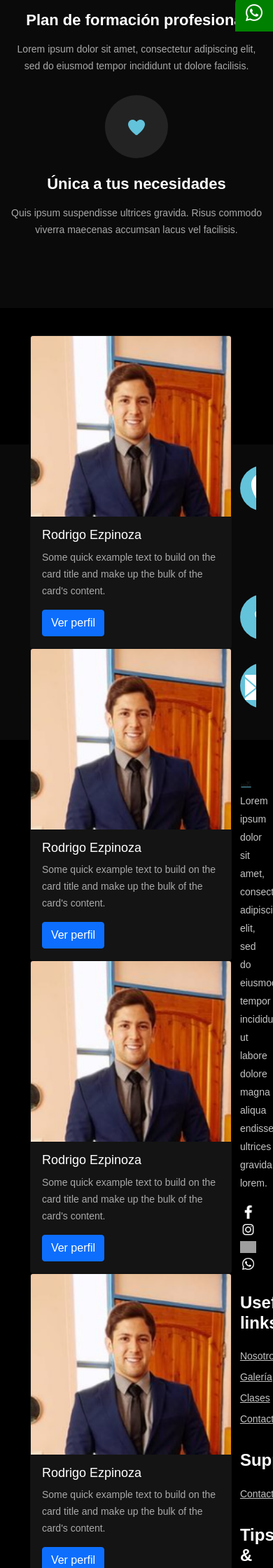
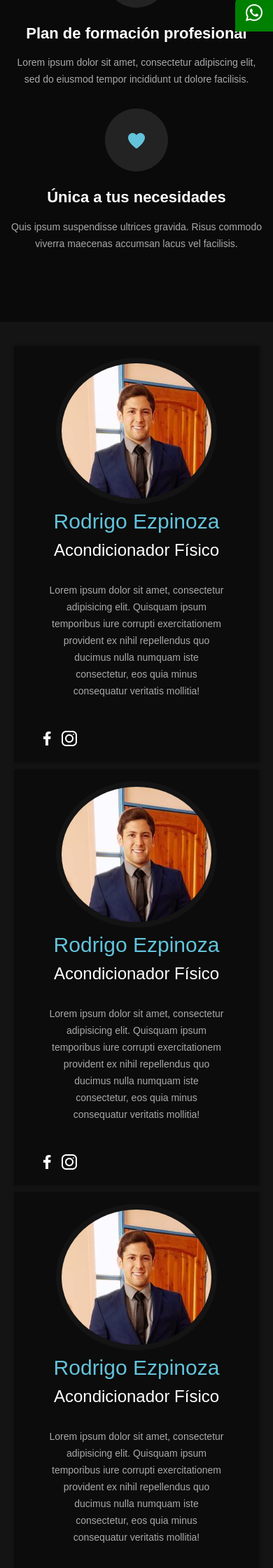
Before and after one commit to Ed-C-Ch/GimnasioFenix, a Django app: page /nosotros in a window 390 px wide; the page is wider, and only the part inside the window is pictured. Shown: the part 957-3197 px from the top of that part at 70% size. Run offline with Django 3.2, Linux system fonts and the light colour scheme; grey boxes are pictures that could not be loaded.

Commit message:
Tarjeta de presentacion

```diff
--- /dev/null
+++ b/core/static/core/css/tarjetas.css
@@ -0,0 +1,158 @@
+#tarjetas{
+    display: flex;
+    align-items: center;
+    justify-content: flex-start;
+    height: 50vh;
+    background: #141414;
+    font-family: 'nunito', sans-serif;
+    padding: 0 20px;
+    padding-left: 20%;
+}
+
+#tarjetas2{
+    display: flex;
+    align-items: center;
+    justify-content: center;
+    height: 50vh;
+    background: #141414;
+    font-family: 'nunito', sans-serif;
+    padding: 0 20px;
+    padding-left: 20%;
+}
+
+#tarjetas3{
+    display: flex;
+    align-items: center;
+    justify-content: flex-start;
+    height: 50vh;
+    background: #141414;
+    font-family: 'nunito', sans-serif;
+    padding: 0 20px;
+    padding-left: 20%;
+}
+
+#tarjetas h2, h4{
+    color: white;
+}
+
+.card-container{
+    display: flex;
+    width: 600px;
+    height: auto;
+    background: #0c0c0c;
+    border-radius: 2px;
+    box-shadow: 1px 1px 4px 2px rgba(0, 0, 0, .2);
+}
+
+#header-card{
+    border-right: 1px solid white;
+}
+
+#header-card, #desc-card{
+    padding: 20px;
+    text-align: center;
+}
+
+#header-card a{
+    position: relative;
+    display: block;
+}
+
+#header-card .imagen-entrenador{
+    border-radius: 50%;
+    box-shadow: 0 0 0 8px  #141414;
+    margin: 5px 5px;
+    transition: .2s;
+}
+
+#header-card a:hover .imagen-entrenador{
+    box-shadow: 0 0 0 8px  #141414;
+}
+
+#header-card h2{
+    color: #63c3db;
+    font-size: 30px;
+    padding-bottom: 3%;
+    padding-top: 10px;
+}
+
+#header-card h4{
+    margin-bottom: 20px;
+}
+
+#desc-card{
+    position: relative;
+}
+
+#desc-card p{
+    margin: 20px 30px;
+}
+
+.card-container .iconos-card{
+    display: inline-block;
+    padding: 0 15px;
+    color: #63c3db;
+}
+
+@media (max-width:640px){
+    #tarjetas{
+        display: flex;
+        align-items: center;
+        justify-content: center;
+        height: 50vh;
+        background: #141414;
+        font-family: 'nunito', sans-serif;
+        padding: 0 20px;
+        padding-top: 85%;
+        padding-bottom: 100%;
+    }
+
+    #tarjetas2{
+        display: flex;
+        align-items: center;
+        justify-content: center;
+        height: 50vh;
+        background: #141414;
+        font-family: 'nunito', sans-serif;
+        padding: 0 20px;
+        padding-top: 55%;
+        padding-bottom: 100%;
+    }
+
+    #tarjetas3{
+        display: flex;
+        align-items: center;
+        justify-content: center;
+        height: 50vh;
+        background: #141414;
+        font-family: 'nunito', sans-serif;
+        padding: 0 20px;
+        padding-top: 55%;
+        padding-bottom: 80%;
+    }
+
+
+    .card-container{
+        display: block;
+    }
+
+    #header-card{
+        padding: 20px 20px 5px 20px;
+        border: none;
+    }
+
+    #desc-card{
+        padding: 5px 20px 20px 20px;
+    }
+
+    #header-card h4{
+        margin: 0;
+    }
+
+    .card-container .iconos-card{
+        display: inline-block;
+        padding-left: 10%;
+        padding-bottom: 5%;
+        color: #63c3db;
+    }
+}
--- a/core/templates/core/index.html
+++ b/core/templates/core/index.html
@@ -15,6 +15,9 @@
     <link rel="stylesheet" href="{% static 'core/css/clases.css' %}">
     <link rel="stylesheet" href="{% static 'core/css/menu.css' %}">
     <link rel="stylesheet" href="{% static 'core/css/detalles.css' %}">
+
+
+
 
 </head>
 <body>
--- a/core/templates/core/nosotros.html
+++ b/core/templates/core/nosotros.html
@@ -2,6 +2,8 @@
 {% load static %}
 
     {% block content %}
+
+    <link rel="stylesheet" href="{% static 'core/css/tarjetas.css' %}">
 
     <div class="contenedor">
         <img src="{% static 'core/img/portada-contacto.jpg' %}" />
@@ -13,7 +15,7 @@
     <!-- Breadcrumb Section End -->
 
     <!-- ChoseUs Section Begin -->
-    <section class="choseus-section spad">
+    <section style="padding-top: 5%;" class="choseus-section spad">
         <div class="container">
             <div class="row">
                 <div class="col-lg-12">
@@ -60,51 +62,64 @@
         </div>
     </section>
 
+    <div class="containe" id="tarjetas">
+      <div class="card-container">
+        <div class="header" id="header-card">
+          <a href="#">
+            <img class="imagen-entrenador" src="{% static 'core/img/imagen-rodrigo.png' %}" alt="">
+          </a>
+          <h2>Rodrigo Ezpinoza</h2>
+          <h4>Acondicionador Físico</h4>
+        </div>
+        <div class="descripcion" id="desc-card">
+        <p>Lorem ipsum dolor sit amet, consectetur adipisicing elit. Quisquam ipsum temporibus iure corrupti exercitationem provident ex nihil repellendus quo ducimus nulla numquam iste consectetur, eos quia minus consequatur veritatis mollitia!</p>
+        </div>
+        <div class="iconos-card">
+          <a href="#"><img src="{% static 'core/img/icono-face.png' %}" alt=""></a>
+          <a href="#"><img src="{% static 'core/img/icono-insta.png' %}" alt=""></a>
+        </div>
+      </div>
+    </div>
 
-    <section style="background-color: black;" class="seccion-entrenadores">
-        <div>
-            <div class="card" style="width: 18rem; background-color: #141414;">
-                <img src="{% static 'core/img/imagen-rodrigo.png' %}" class="card-img-top" alt="...">
-                <div class="card-body">
-                  <h5 class="card-title" style="color: white;">Rodrigo Ezpinoza</h5>
-                  <p class="card-text">Some quick example text to build on the card title and make up the bulk of the card's content.</p>
-                  <a target="_blank" href="https://www.instagram.com/rodrigonicolase.lopez15/" class="btn btn-primary">Ver perfil</a>
-                </div>
-              </div>
-              <div class="card" style="width: 18rem; background-color: #141414;">
-                <img src="{% static 'core/img/imagen-rodrigo.png' %}" class="card-img-top" alt="...">
-                <div class="card-body">
-                  <h5 class="card-title" style="color: white;">Rodrigo Ezpinoza</h5>
-                  <p class="card-text">Some quick example text to build on the card title and make up the bulk of the card's content.</p>
-                  <a target="_blank" href="https://www.instagram.com/rodrigonicolase.lopez15/" class="btn btn-primary">Ver perfil</a>
-                </div>
-              </div>
-              <div class="card" style="width: 18rem; background-color: #141414;">
-                <img src="{% static 'core/img/imagen-rodrigo.png' %}" class="card-img-top" alt="...">
-                <div class="card-body">
-                  <h5 class="card-title" style="color: white;">Rodrigo Ezpinoza</h5>
-                  <p class="card-text">Some quick example text to build on the card title and make up the bulk of the card's content.</p>
-                  <a target="_blank" href="https://www.instagram.com/rodrigonicolase.lopez15/" class="btn btn-primary">Ver perfil</a>
-                </div>
-              </div>
-              <div class="card" style="width: 18rem; background-color: #141414;">
-                <img src="{% static 'core/img/imagen-rodrigo.png' %}" class="card-img-top" alt="...">
-                <div class="card-body">
-                  <h5 class="card-title" style="color: white;">Rodrigo Ezpinoza</h5>
-                  <p class="card-text">Some quick example text to build on the card title and make up the bulk of the card's content.</p>
-                  <a target="_blank" href="https://www.instagram.com/rodrigonicolase.lopez15/" class="btn btn-primary">Ver perfil</a>
-                </div>
-              </div>
-              <div class="card" style="width: 18rem; background-color: #141414;">
-                <img src="{% static 'core/img/imagen-rodrigo.png' %}" class="card-img-top" alt="...">
-                <div class="card-body">
-                  <h5 class="card-title" style="color: white;">Rodrigo Ezpinoza</h5>
-                  <p class="card-text">Some quick example text to build on the card title and make up the bulk of the card's content.</p>
-                  <a target="_blank" href="https://www.instagram.com/rodrigonicolase.lopez15/" class="btn btn-primary">Ver perfil</a>
-                </div>
-              </div>
+    <div class="containe" id="tarjetas2">
+      <div class="card-container">
+        <div class="header" id="header-card">
+          <a href="#">
+            <img class="imagen-entrenador" src="{% static 'core/img/imagen-rodrigo.png' %}" alt="">
+          </a>
+          <h2>Rodrigo Ezpinoza</h2>
+          <h4>Acondicionador Físico</h4>
         </div>
-    </section>
+        <div class="descripcion" id="desc-card">
+        <p>Lorem ipsum dolor sit amet, consectetur adipisicing elit. Quisquam ipsum temporibus iure corrupti exercitationem provident ex nihil repellendus quo ducimus nulla numquam iste consectetur, eos quia minus consequatur veritatis mollitia!</p>
+        </div>
+        <div class="iconos-card">
+          <a href="#"><img src="{% static 'core/img/icono-face.png' %}" alt=""></a>
+          <a href="#"><img src="{% static 'core/img/icono-insta.png' %}" alt=""></a>
+        </div>
+      </div>
+    </div>
+
+    <div class="containe" id="tarjetas3">
+      <div class="card-container">
+        <div class="header" id="header-card">
+          <a href="#">
+            <img class="imagen-entrenador" src="{% static 'core/img/imagen-rodrigo.png' %}" alt="">
+          </a>
+          <h2>Rodrigo Ezpinoza</h2>
+          <h4>Acondicionador Físico</h4>
+        </div>
+        <div class="descripcion" id="desc-card">
+        <p>Lorem ipsum dolor sit amet, consectetur adipisicing elit. Quisquam ipsum temporibus iure corrupti exercitationem provident ex nihil repellendus quo ducimus nulla numquam iste consectetur, eos quia minus consequatur veritatis mollitia!</p>
+        </div>
+        <div class="iconos-card">
+          <a href="#"><img src="{% static 'core/img/icono-face.png' %}" alt=""></a>
+          <a href="#"><img src="{% static 'core/img/icono-insta.png' %}" alt=""></a>
+        </div>
+      </div>
+    </div>
+
+
 
 
 
```
Also changed, not shown: core/templates/core/home.html (+9 -16 lines), core/static/core/css/detalles.css (line endings or trailing spaces).
